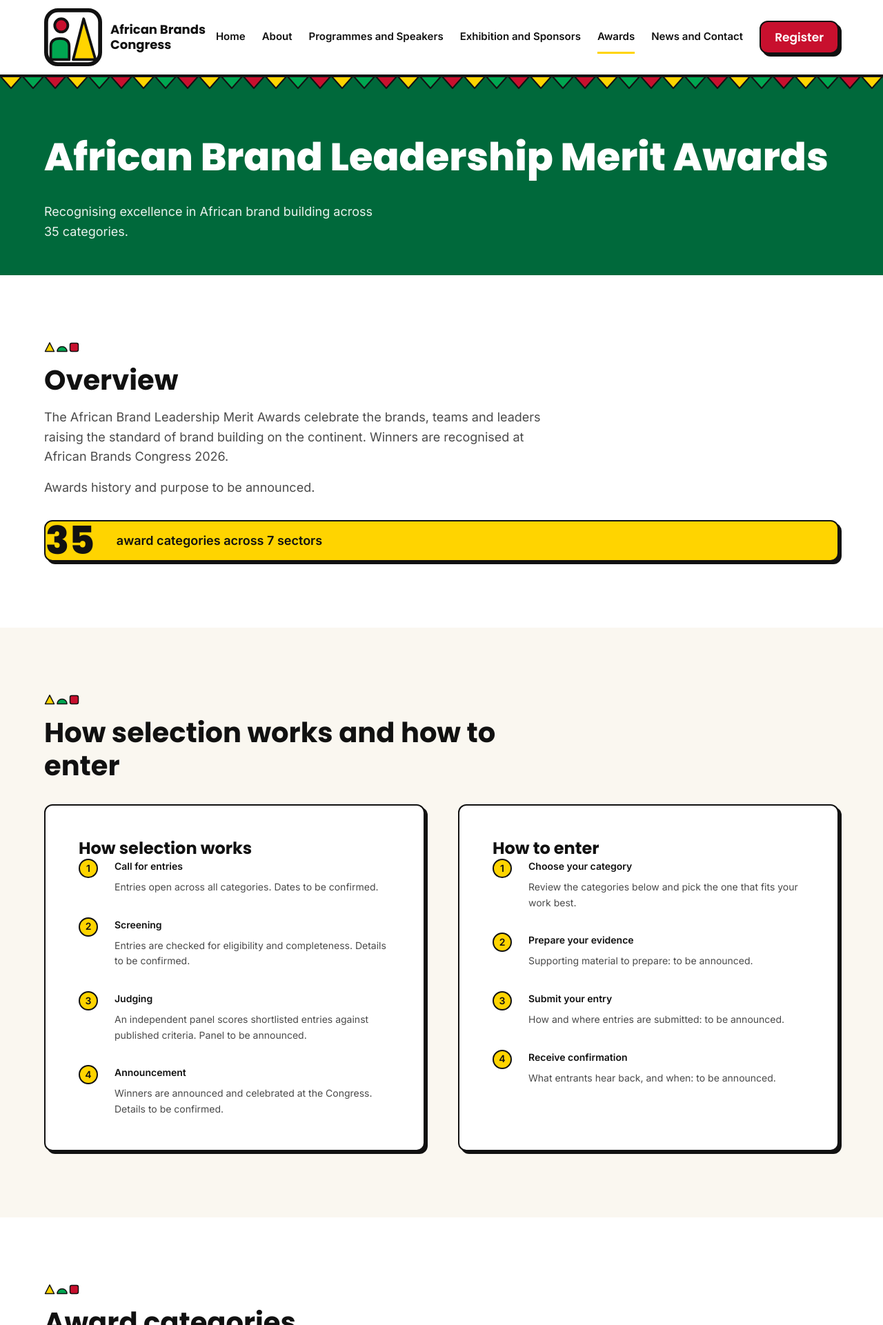
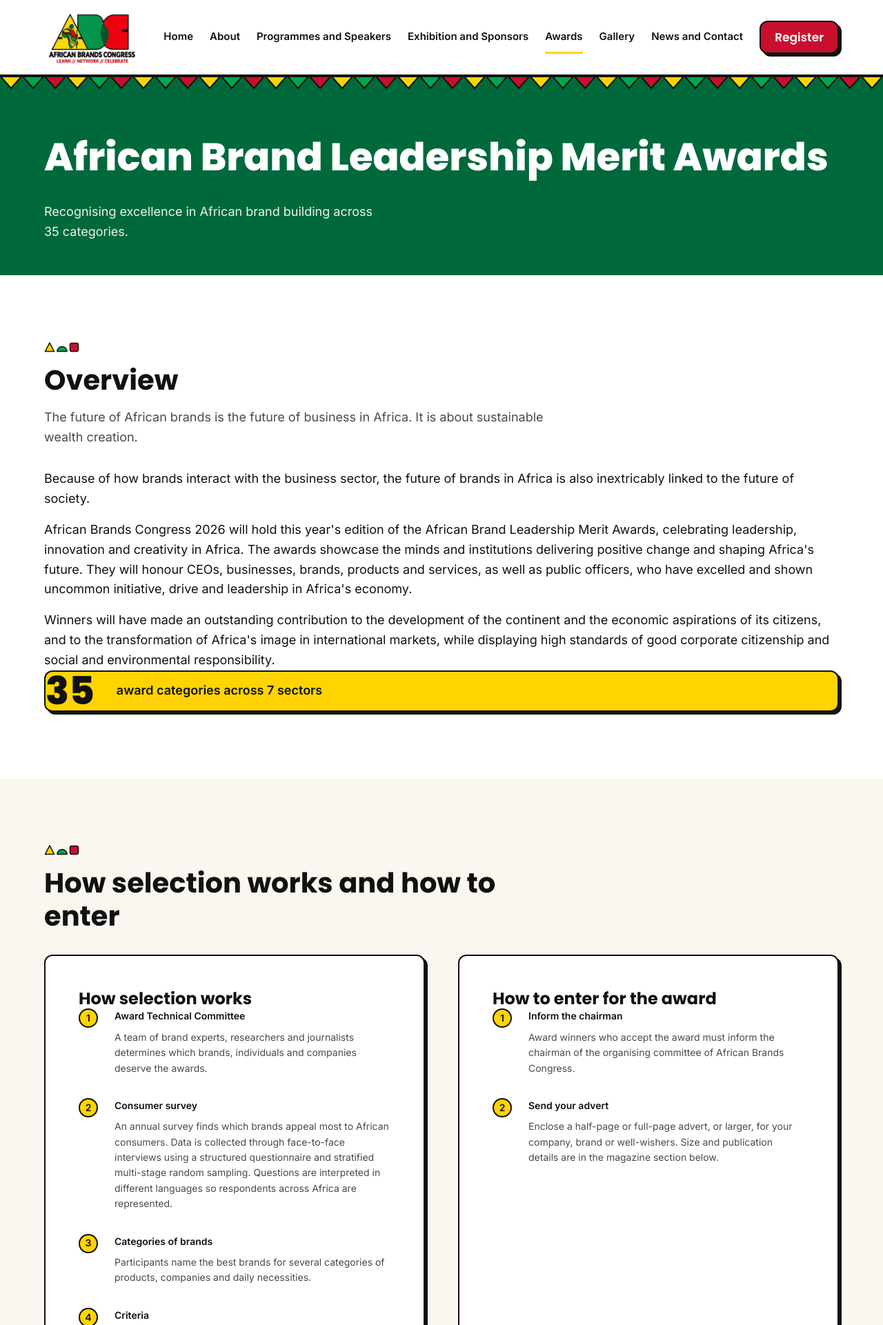
Before and after one commit to Popoeson/African_brands_congress, a website: page awards/index.html in a window 1280 px wide. Shown: the top 1921 px of the page at 69% size. Drawn offline with Linux system fonts and the light colour scheme.

Commit message:
Update index.html

```diff
--- a/awards/index.html
+++ b/awards/index.html
@@ -5,20 +5,23 @@
   <meta name="viewport" content="width=device-width, initial-scale=1">
   <title>African Brand Leadership Merit Awards | African Brands Congress</title>
   <meta name="description" content="Recognising excellence in African brand building across 35 categories. Explore the African Brand Leadership Merit Awards.">
-  <link rel="canonical" href="https://africanbrandscongress.com/awards">
+  <link rel="canonical" href="https://africanbrandscongress.org/awards">
   <meta name="theme-color" content="#00693B">
 
   <meta property="og:type" content="website">
   <meta property="og:site_name" content="African Brands Congress">
   <meta property="og:title" content="African Brand Leadership Merit Awards | African Brands Congress">
   <meta property="og:description" content="Recognising excellence in African brand building across 35 categories.">
-  <meta property="og:url" content="https://africanbrandscongress.com/awards">
-  <!-- TODO: add og:image once the branded share image is ready -->
+  <meta property="og:url" content="https://africanbrandscongress.org/awards">
+  <meta property="og:image" content="https://africanbrandscongress.org/assets/img/ABC-og.webp">
+  <meta property="og:image:alt" content="African Brands Congress">
   <meta name="twitter:card" content="summary_large_image">
+  <meta name="twitter:image" content="https://africanbrandscongress.org/assets/img/ABC-og.webp">
 
   <link rel="preconnect" href="https://fonts.googleapis.com">
   <link rel="preconnect" href="https://fonts.gstatic.com" crossorigin>
-  <link rel="stylesheet" href="https://fonts.googleapis.com/css2?family=Inter:wght@400;500;600&family=Poppins:wght@600;700;800&display=swap">
+  <link rel="stylesheet" href="https://fonts.googleapis.com/css2?family=Inter:wght@400;500;600&family=Poppins:wght@600;700;800&display=swap" media="print" onload="this.media='all'">
+  <noscript><link rel="stylesheet" href="https://fonts.googleapis.com/css2?family=Inter:wght@400;500;600&family=Poppins:wght@600;700;800&display=swap"></noscript>
   <link rel="stylesheet" href="/assets/css/base.css">
   <link rel="stylesheet" href="/assets/css/awards.css">
   <link rel="modulepreload" href="/assets/js/main.js">
@@ -32,8 +35,7 @@
   <header class="site-header">
     <div class="container site-header__inner">
       <a class="brand" href="/" aria-label="African Brands Congress, home">
-        <img src="/assets/img/logo-mark.svg" alt="" width="44" height="44">
-        <span class="brand__name">African Brands Congress</span>
+        <img src="/assets/img/abc-logo1.webp" alt="" width="300" height="182">
       </a>
 
       <nav id="site-nav" class="nav" aria-label="Main">
@@ -43,6 +45,7 @@
           <li><a href="/programme">Programmes and Speakers</a></li>
           <li><a href="/exhibition">Exhibition and Sponsors</a></li>
           <li><a href="/awards">Awards</a></li>
+          <li><a href="/gallery">Gallery</a></li>
           <li><a href="/news-contact">News and Contact</a></li>
           <li class="nav__mobile-only"><a href="/register" data-register-cta-short>Register</a></li>
         </ul>
@@ -66,14 +69,18 @@
       </div>
     </section>
 
-    <!-- Overview -->
+    <!-- Overview. Source: ABC.docx, proofread. Client to approve. -->
     <section class="section" aria-labelledby="aw-overview-title">
       <div class="container">
         <div class="section__head">
           <span class="marker" aria-hidden="true"></span>
           <h2 id="aw-overview-title">Overview</h2>
-          <p class="lead">The African Brand Leadership Merit Awards celebrate the brands, teams and leaders raising the standard of brand building on the continent. Winners are recognised at African Brands Congress 2026.</p>
-          <p class="lead">Awards history and purpose to be announced.</p>
+          <p class="lead">The future of African brands is the future of business in Africa. It is about sustainable wealth creation.</p>
+        </div>
+        <div class="aw-overview">
+          <p>Because of how brands interact with the business sector, the future of brands in Africa is also inextricably linked to the future of society.</p>
+          <p>African Brands Congress 2026 will hold this year's edition of the African Brand Leadership Merit Awards, celebrating leadership, innovation and creativity in Africa. The awards showcase the minds and institutions delivering positive change and shaping Africa's future. They will honour CEOs, businesses, brands, products and services, as well as public officers, who have excelled and shown uncommon initiative, drive and leadership in Africa's economy.</p>
+          <p>Winners will have made an outstanding contribution to the development of the continent and the economic aspirations of its citizens, and to the transformation of Africa's image in international markets, while displaying high standards of good corporate citizenship and social and environmental responsibility.</p>
         </div>
         <!-- Numbers are filled by /assets/js/awards.js from /assets/js/data/awards.js -->
         <p class="aw-stat">
@@ -83,7 +90,7 @@
       </div>
     </section>
 
-    <!-- How selection works and how to enter. Client must approve all of this wording. -->
+    <!-- How selection works and how to enter. Source: ABC.docx. Client must approve all of this wording. -->
     <section class="section section--alt" aria-labelledby="aw-process-title">
       <div class="container">
         <div class="section__head">
@@ -95,42 +102,38 @@
             <h3>How selection works</h3>
             <ol class="aw-steps">
               <li>
-                <span class="aw-step__title">Call for entries</span>
-                <span class="aw-step__text">Entries open across all categories. Dates to be confirmed.</span>
+                <span class="aw-step__title">Award Technical Committee</span>
+                <span class="aw-step__text">A team of brand experts, researchers and journalists determines which brands, individuals and companies deserve the awards.</span>
               </li>
               <li>
-                <span class="aw-step__title">Screening</span>
-                <span class="aw-step__text">Entries are checked for eligibility and completeness. Details to be confirmed.</span>
+                <span class="aw-step__title">Consumer survey</span>
+                <span class="aw-step__text">An annual survey finds which brands appeal most to African consumers. Data is collected through face-to-face interviews using a structured questionnaire and stratified multi-stage random sampling. Questions are interpreted in different languages so respondents across Africa are represented.</span>
               </li>
               <li>
-                <span class="aw-step__title">Judging</span>
-                <span class="aw-step__text">An independent panel scores shortlisted entries against published criteria. Panel to be announced.</span>
+                <span class="aw-step__title">Categories of brands</span>
+                <span class="aw-step__text">Participants name the best brands for several categories of products, companies and daily necessities.</span>
               </li>
               <li>
-                <span class="aw-step__title">Announcement</span>
-                <span class="aw-step__text">Winners are announced and celebrated at the Congress. Details to be confirmed.</span>
+                <span class="aw-step__title">Criteria</span>
+                <span class="aw-step__text">The research takes into account qualitative and quantitative criteria. The five qualitative criteria are quality, value, trustworthiness, strong image and understanding consumer needs.</span>
+              </li>
+              <li>
+                <span class="aw-step__title">Nominees</span>
+                <span class="aw-step__text">Brands from indigenous and multinational firms operating in Africa are nominated.</span>
               </li>
             </ol>
           </article>
 
           <article class="card aw-card" data-reveal>
-            <h3>How to enter</h3>
+            <h3>How to enter for the award</h3>
             <ol class="aw-steps">
               <li>
-                <span class="aw-step__title">Choose your category</span>
-                <span class="aw-step__text">Review the categories below and pick the one that fits your work best.</span>
+                <span class="aw-step__title">Inform the chairman</span>
+                <span class="aw-step__text">Award winners who accept the award must inform the chairman of the organising committee of African Brands Congress.</span>
               </li>
               <li>
-                <span class="aw-step__title">Prepare your evidence</span>
-                <span class="aw-step__text">Supporting material to prepare: to be announced.</span>
-              </li>
-              <li>
-                <span class="aw-step__title">Submit your entry</span>
-                <span class="aw-step__text">How and where entries are submitted: to be announced.</span>
-              </li>
-              <li>
-                <span class="aw-step__title">Receive confirmation</span>
-                <span class="aw-step__text">What entrants hear back, and when: to be announced.</span>
+                <span class="aw-step__title">Send your advert</span>
+                <span class="aw-step__text">Enclose a half-page or full-page advert, or larger, for your company, brand or well-wishers. Size and publication details are in the magazine section below.</span>
               </li>
             </ol>
           </article>
@@ -151,28 +154,28 @@
       </div>
     </section>
 
-    <!-- Magazine: client must approve this wording -->
+    <!-- Magazine. Source: ABC.docx. Client must approve this wording. Add a cover image here when supplied. -->
     <section class="section section--alt" aria-labelledby="aw-mag-title">
       <div class="container">
-        <div class="aw-mag">
-          <div class="aw-mag__cover">
-            <div class="aw-mag__book" role="img" aria-label="Magazine cover to be added">
-              <svg class="icon" aria-hidden="true"><use href="/assets/img/icons.svg#book-open"/></svg>
-              <span aria-hidden="true">Cover to be added</span>
-            </div>
-          </div>
+        <div class="aw-mag aw-mag--solo">
           <div class="aw-mag__body">
             <p class="aw-eyebrow">A separate publication</p>
-            <h2 id="aw-mag-title">African Brands Magazine</h2>
-            <p>Magazine description to be announced: what it covers, how often it is published and how brands can feature or advertise.</p>
-            <!-- TODO: point this at the awards enquiry form once it exists -->
-            <a class="btn btn--tertiary" href="/news-contact">Magazine enquiries</a>
+            <h2 id="aw-mag-title">The African Brands Magazine</h2>
+            <p>Published by The African Brands Media Limited, the magazine features all award recipients and their citation profiles. It is circulated on the day of the event and worldwide.</p>
+            <ul class="aw-mag__facts">
+              <li>Adverts: a minimum of a half page or full page, and above.</li>
+              <li>Full-page adverts are A4 size (8 x 11 inches). Half-page adverts are half of that measurement.</li>
+              <li>Payment from outside Nigeria can be sent to the company through Western Union Money Transfer, MoneyGram, Vigo and other internationally accepted money transfer systems.</li>
+              <li>Advert prices and payment details: to be announced.</li>
+            </ul>
+            <a class="btn btn--tertiary" href="#enquiry">Ask about adverts</a>
           </div>
         </div>
       </div>
     </section>
 
-    <!-- Past winners: rendered by /assets/js/awards.js. Add the hidden attribute to hide until winners are confirmed. -->
+    <!-- Past winners: hidden until winners are supplied. When restored, make the Enquiry section below off-white
+         (add section--alt) and make this one white so the colours keep alternating.
     <section class="section" aria-labelledby="aw-winners-title">
       <div class="container">
         <div class="section__head">
@@ -181,10 +184,10 @@
         </div>
         <ul class="aw-winners" data-aw-winners></ul>
       </div>
-    </section>
+    </section> -->
 
-    <!-- ADDED: Awards enquiry form (posts to /api/awards once forms.js is added) -->
-    <section class="section section--alt" id="enquiry" aria-labelledby="aw-enquiry-title">
+    <!-- Awards enquiry form. NOT YET WIRED: needs /api/awards and the form script. Do not deploy until it works. -->
+    <section class="section" id="enquiry" aria-labelledby="aw-enquiry-title">
       <div class="container">
         <div class="section__head">
           <span class="marker" aria-hidden="true"></span>
@@ -248,8 +251,7 @@
       <div class="footer__grid">
         <div class="footer__brand">
           <a class="brand" href="/" aria-label="African Brands Congress, home">
-            <img src="/assets/img/logo-mark.svg" alt="" width="44" height="44">
-            <span class="brand__name">African Brands Congress</span>
+            <img src="/assets/img/ABC-logo2.webp" alt="" width="300" height="182">
           </a>
           <p>The annual pan-African gathering for brand owners, marketers, executives, regulators and investors.</p>
           <p class="footer__tagline">Learn // Network // Celebrate</p>
@@ -264,8 +266,10 @@
             <li><a href="/programme">Programmes and Speakers</a></li>
             <li><a href="/exhibition">Exhibition and Sponsors</a></li>
             <li><a href="/awards">Awards</a></li>
+            <li><a href="/gallery">Gallery</a></li>
             <li><a href="/news-contact">News and Contact</a></li>
             <li><a href="/register">Register</a></li>
+            <li><a href="/privacy">Privacy policy</a></li>
           </ul>
         </nav>
 
```
